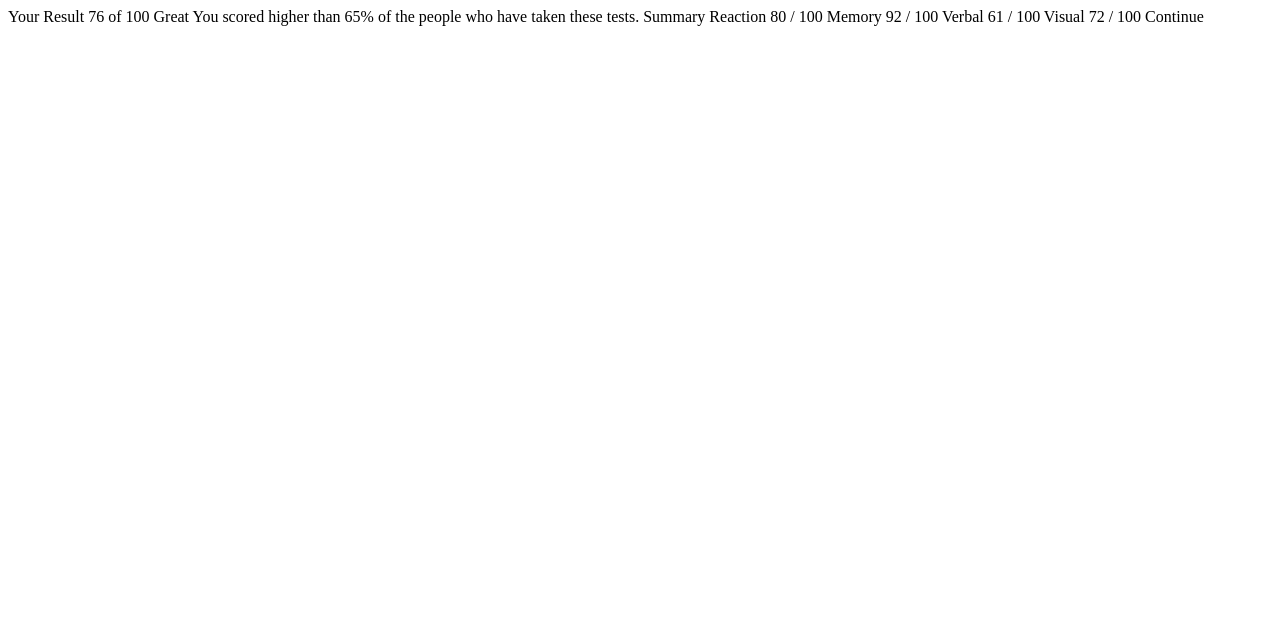
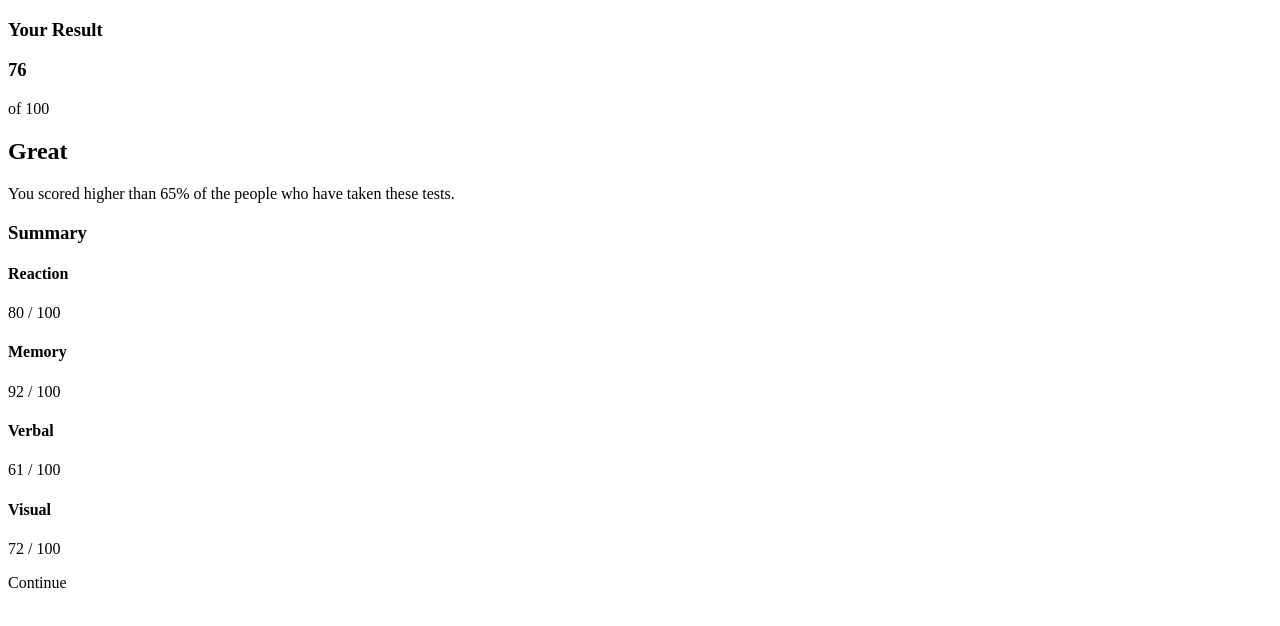
Before and after one commit to O-Julia-O/Results-summary-component, a plain HTML site: page index.html in a window 1280 px wide. Drawn offline with Linux system fonts and the light colour scheme.

Commit message:
base of html

```diff
--- a/index.html
+++ b/index.html
@@ -9,28 +9,35 @@
   <title>Results summary component</title>
 </head>
 <body>
+  <main>
+    <article class="hero-container">
+      <section class="hero-score">
+        <h3>Your Result</h3>
+        <h1>76</h1>
+        <p>of 100</p>
 
-  Your Result
-  76
-  of 100
+        <h2>Great</h2>
+        <p>You scored higher than 65% of the people who have taken these tests.</p>
+      </section>
 
-  Great
-  You scored higher than 65% of the people who have taken these tests.
+      <section class="hero-details">
+        <h3>Summary</h3>
 
-  Summary
+        <h4>Reaction</h4>
+        <p>80 / 100</p>
 
-  Reaction
-  80 / 100
+        <h4>Memory</h4>
+        <p>92 / 100</p>
 
-  Memory
-  92 / 100
+        <h4>Verbal</h4>
+        <p>61 / 100</p>
 
-  Verbal
-  61 / 100
+        <h4>Visual</h4>
+        <p>72 / 100</p>
+      </section>
 
-  Visual
-  72 / 100
-
-  Continue
+      Continue
+    </article>
+  </main>
 </body>
 </html>
```
